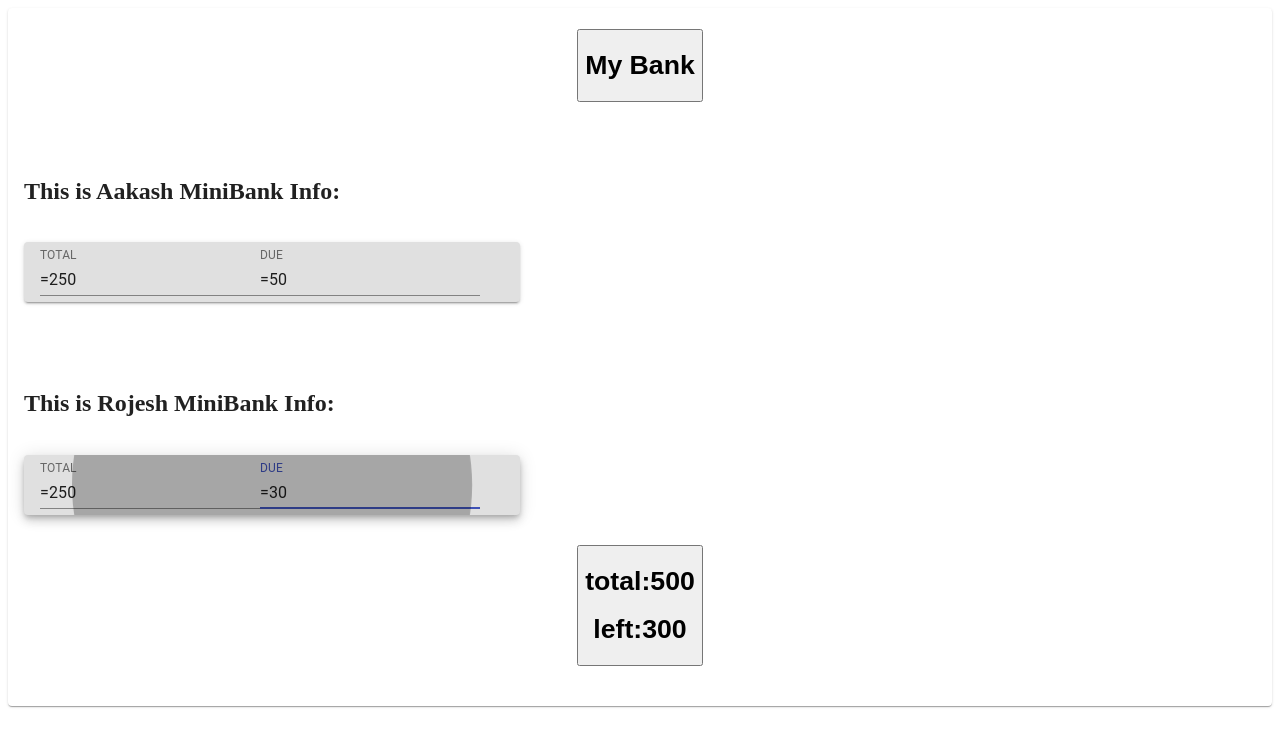
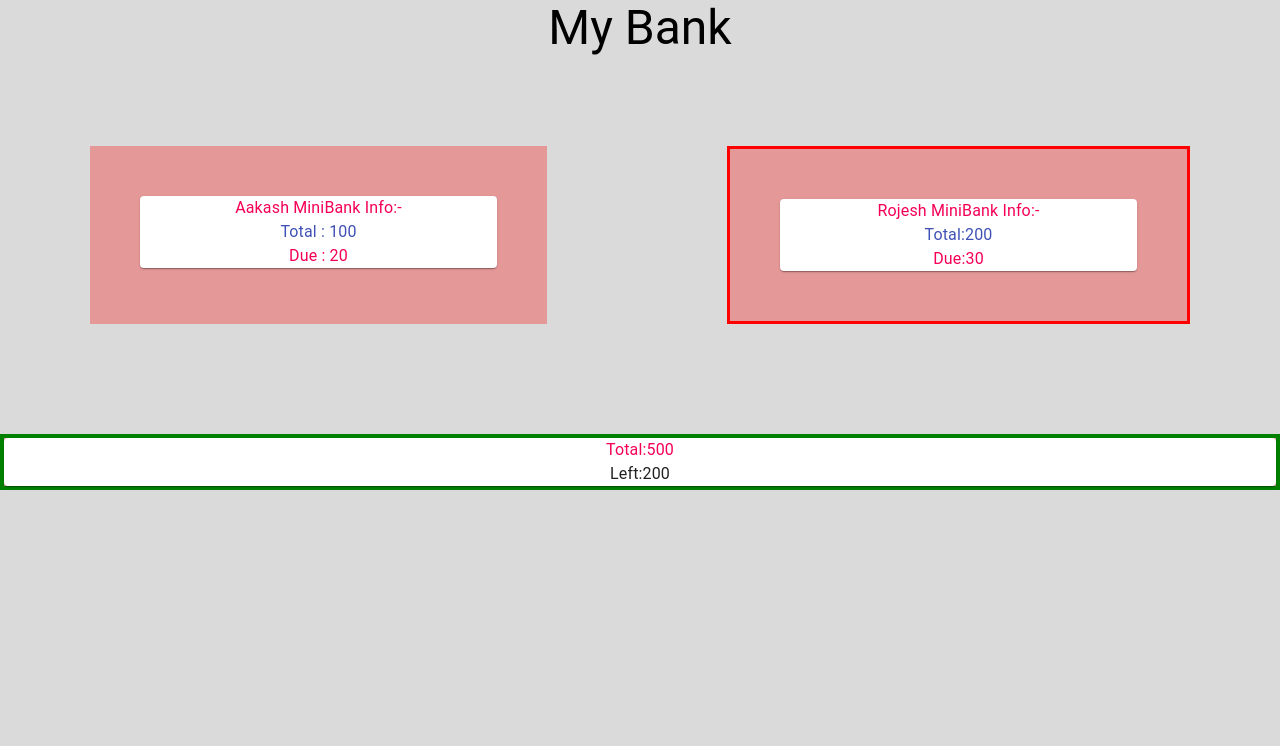
Before and after one commit to Rojesh04Mote/mybank-web, a React (Create React App) app: page / in a window 1280 px wide. Shown: the top 746 px of the page. Built offline with nearby package versions, Linux system fonts and the light colour scheme.

Commit message:
edited home page

```diff
--- a/package.json
+++ b/package.json
@@ -9,7 +9,6 @@
     "@testing-library/jest-dom": "^5.11.4",
     "@testing-library/react": "^11.1.0",
     "@testing-library/user-event": "^12.1.10",
-    "mongoose": "^5.11.17",
     "react": "^17.0.1",
     "react-dom": "^17.0.1",
     "react-native-paper": "^4.7.1",
--- a/src/App.js
+++ b/src/App.js
@@ -1,13 +1,9 @@
 import Home from "./pages/Home";
-import { Card } from "@material-ui/core";
 
 function App() {
   return (
     <div>
-      <Card>
-        {""}
-        <Home />
-      </Card>
+      <Home />
     </div>
   );
 }
--- a/src/index.css
+++ b/src/index.css
@@ -1,6 +1,5 @@
-pussy {
+body {
   margin: 0;
   font-family: -apple-system, BlinkMacSystemFont, "Segoe UI", Roboto, Oxygen,
     Ubuntu, Cantarell, "Open Sans", "Helvetica Neue", sans-serif;
-  align-items: right;
 }
--- a/src/pages/Home.jsx
+++ b/src/pages/Home.jsx
@@ -1,126 +1,36 @@
-import React, { useState, useRef, useEffect } from "react";
-import { TextField, IconButton } from "@material-ui/core";
-// import icons from "@material-ui/icons";
-import Button from "@material-ui/core/Button";
-import SnackBar from "./Snackbar";
-import Box from "@material-ui/core/Box";
+import React from "react";
+import { Typography, Card } from "@material-ui/core";
+import "../styles/home.css";
 
 export default function Home() {
-  const balanceRef = useRef();
-  const [message, setMessage] = useState("");
-  const [open, setOpen] = useState(false);
-
-  const addBalance = (e) => {
-    e.preventDefault();
-    if (balanceRef.current.value.length === 0) {
-      setMessage("Money is needed ");
-      setOpen(true);
-      return;
-    }
-  };
-
-  const handleClose = (event, reason) => {
-    if (reason === "clickaway") {
-      return;
-    }
-
-    setOpen(false);
-  };
-
-  useEffect(() => {
-    balanceRef.current.focus();
-  }, []);
-
   return (
-    <div>
-      <h1 class="card-title" align="center">
-        <button variant="contained">
-          <h1>My Bank</h1>
-        </button>
-      </h1>
+    <div style={{ background: "#dadada", height: "100vh" }}>
+      <Typography align="center" variant="h3">
+        My Bank
+      </Typography>
+      <div className="view-point">
+        <div className="card-items">
+          <Card>
+            <Typography color="secondary">Aakash MiniBank Info:-</Typography>
+            <Typography color="primary">Total : {"100"}</Typography>
+            <Typography color="secondary">Due : {"20"}</Typography>
+          </Card>
+        </div>
+        <div className="card-data">
+          <Card>
+            <Typography color="secondary">Rojesh MiniBank Info:-</Typography>
+            <Typography color="primary">Total:{"200"}</Typography>
+            <Typography color="secondary">Due:{"30"}</Typography>
+          </Card>
+        </div>
+      </div>
       <br />
-
-      <Box flexDirection="row-reverse" p={1} m={1}>
-        <div class="card">
-          <div class="card-body">
-            <h2 class="card-title" align="left">
-              This is Aakash MiniBank Info:
-            </h2>
-          </div>
-        </div>
-        <br />
-        <div>
-          <form>
-            <Button variant="contained">
-              <TextField
-                id="filled-basic"
-                type="text"
-                label=" Total"
-                value="=250"
-                inputRef={balanceRef}
-              />
-              <br />
-              <TextField
-                id="filled-basic"
-                type="text"
-                label="Due"
-                value="=50"
-                inputRef={balanceRef}
-              />
-              <IconButton type="submit" onClick={addBalance}></IconButton>
-            </Button>
-          </form>
-        </div>
-      </Box>
-
-      <br />
-      <br />
-
-      <div class="card" style={{ width: "100%" }}>
-        <Box flexDirection="row-reverse" p={1} m={1}>
-          <div class="card-body">
-            <h2 class="card-title" align="left">
-              This is Rojesh MiniBank Info:
-            </h2>
-          </div>
-
-          <br />
-          <div class="card">
-            <form>
-              <Button variant="contained">
-                <TextField
-                  id="filled-basic"
-                  type="text"
-                  label="total"
-                  value="=250"
-                  inputRef={balanceRef}
-                />
-                <TextField
-                  id="filled-basic"
-                  type="text"
-                  label="Due"
-                  value="=30"
-                  inputRef={balanceRef}
-                />
-
-                <IconButton type="submit" onClick={addBalance}></IconButton>
-              </Button>
-            </form>
-          </div>
-        </Box>
+      <div className="card-core">
+        <Card className="watch-point">
+          <Typography color="secondary">Total:{500}</Typography>
+          <Typography color="primary ">Left:{"200"}</Typography>
+        </Card>
       </div>
-
-      <div className="App">
-        <h1 class="card-title" align="center">
-          <button variant="contained">
-            <h1>total:500</h1>
-            <h1>left:300</h1>
-          </button>
-        </h1>
-        <br />
-      </div>
-
-      <SnackBar open={open} handleClose={handleClose} message={message} />
     </div>
   );
 }
--- /dev/null
+++ b/src/styles/home.css
@@ -0,0 +1,33 @@
+.view-point {
+  display: flex;
+  justify-content: space-around;
+}
+.card-items {
+  background-color: rgba(255, 0, 0, 0.3);
+  width: 400px;
+  border: 3 px solid red;
+  padding: 50px;
+  margin: 90px;
+  text-align: center;
+}
+
+.card-data {
+  background-color: rgba(255, 0, 0, 0.3);
+  width: 400px;
+  border: 3px solid red;
+  padding: 50px;
+  margin: 90px;
+  text-align: center;
+}
+
+.watch-point {
+  align-items: center;
+  justify-content: center;
+}
+
+.card-core {
+  background-color: rgba(255, 0, 0, 0.3);
+
+  text-align: center;
+  border: 4px solid green;
+}
```
Also changed, not shown: 1 other file (tests, documents, lock files or other folders).
